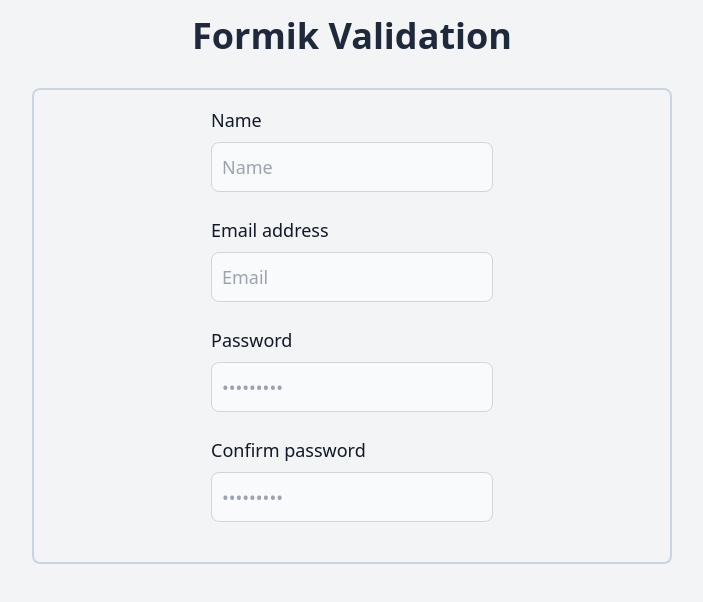
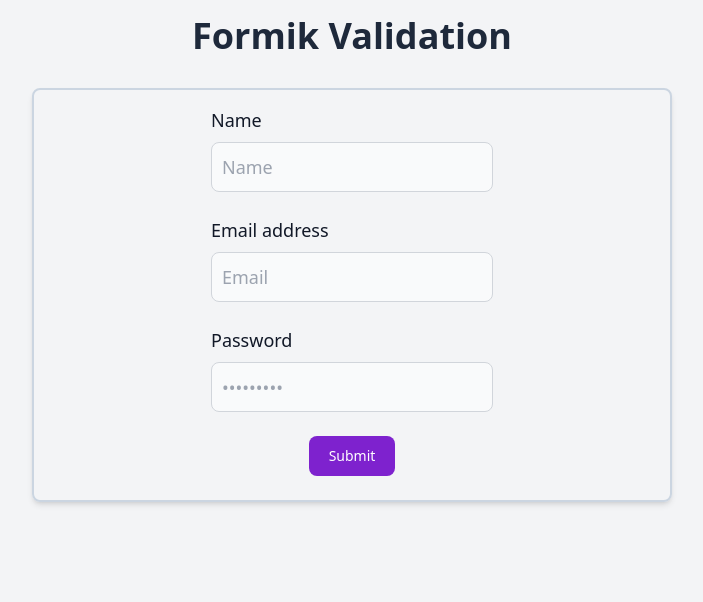
Before and after one commit to amirk1998/Form-Validation-Formik, a React (Vite) app: page / in a window 1280 px wide. Shown: the top 602 px of the page, without its empty margins (288-991 px from the left). Built offline with nearby package versions, Linux system fonts and the light colour scheme.

Commit message:
Styles has been improved

```diff
--- a/src/Components/SingUp/SingUpForm.jsx
+++ b/src/Components/SingUp/SingUpForm.jsx
@@ -1,7 +1,21 @@
+import { useState } from 'react';
+
 const SignUpForm = () => {
+  const [userData, setUserData] = useState({
+    name: '',
+    email: '',
+    password: '',
+  });
+
+  const changeHandler = ({ target }) => {
+    //
+    setUserData({ ...userData, [target.name]: target.value });
+  };
+
   return (
     <div className='h-screen w-1/2'>
-      <form className=' flex flex-col items-center border-2 border-slate-300 rounded-lg px-8 py-4'>
+      <form className=' flex flex-col items-center border-2 border-slate-300 shadow-md rounded-lg px-8 py-4'>
+        {/* Name */}
         <div>
           <label
             htmlFor='name'
@@ -12,12 +26,15 @@ const SignUpForm = () => {
           <input
             type='text'
             id='name'
+            name='name'
+            onChange={changeHandler}
+            value={userData.name}
             className='bg-gray-50 border border-gray-300 text-gray-900 text-lg rounded-lg focus:ring-blue-500 focus:border-blue-500 block w-full p-2.5'
             placeholder='Name'
             required
           />
         </div>
-        {/*  */}
+        {/* Email Address */}
         <div className='my-6'>
           <label
             htmlFor='email'
@@ -28,12 +45,15 @@ const SignUpForm = () => {
           <input
             type='email'
             id='email'
+            name='email'
+            onChange={changeHandler}
+            value={userData.email}
             className='bg-gray-50 border border-gray-300 text-gray-900 text-lg rounded-lg focus:ring-blue-500 focus:border-blue-500 block w-full p-2.5 '
             placeholder='Email'
             required
           />
         </div>
-        {/*  */}
+        {/* Password */}
         <div className='mb-6'>
           <label
             htmlFor='password'
@@ -42,14 +62,18 @@ const SignUpForm = () => {
             Password
           </label>
           <input
-            type='password'
+            type='text'
             id='password'
+            name='password'
+            onChange={changeHandler}
+            value={userData.password}
             className='bg-gray-50 border border-gray-300 text-gray-900 text-lg rounded-lg focus:ring-blue-500 focus:border-blue-500 block w-full p-2.5 '
             placeholder='•••••••••'
             required
           />
         </div>
-        <div className='mb-6'>
+        {/* Confirm Password */}
+        {/* <div className='mb-6'>
           <label
             htmlFor='confirm_password'
             className='block mb-2 text-lg font-medium text-gray-900'
@@ -63,7 +87,13 @@ const SignUpForm = () => {
             placeholder='•••••••••'
             required
           />
-        </div>
+        </div> */}
+        <button
+          type='submit'
+          className='focus:outline-none text-white bg-purple-700 hover:bg-purple-800 focus:ring-4 focus:ring-purple-300 font-medium rounded-lg text-sm px-5 py-2.5 mb-2 '
+        >
+          Submit
+        </button>
       </form>
     </div>
   );
```
